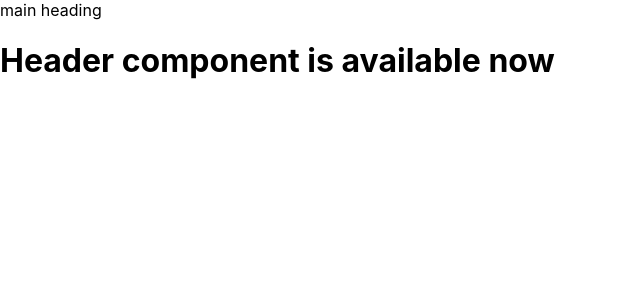
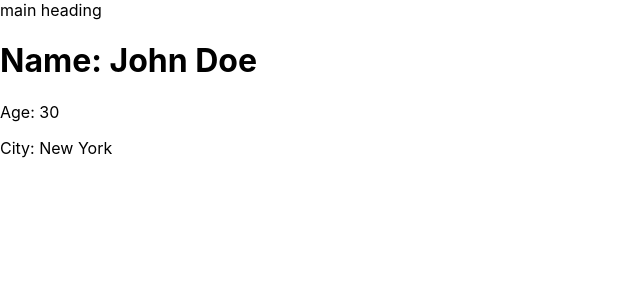
Before and after one commit to Amalprneopraxis/Navigation-menu, a React (Create React App) app: page / in a window 1280 px wide. Shown: the top 300 px of the page, without its empty margins (0-640 px from the left). Built offline with nearby package versions, Linux system fonts and the light colour scheme.

Commit message:
add a retun component

```diff
--- a/src/Headernav.js
+++ b/src/Headernav.js
@@ -5,9 +5,15 @@ import React from 'react';
 const Headernav = () => {
   return (
     <div>
-      <h1>Header component is available now</h1>
+      <h1>Name: John Doe</h1>
+      <p>Age: 30</p>
+      <p>City: New York</p>
     </div>
   );
 };
 
-export default Headernav;
+
+const Navigationmenu = () => {
+  return <Headernav />;
+};
+export default Navigationmenu;
```
Also changed, not shown: .babelrc (added), 1 other file (tests, documents, lock files or other folders).
